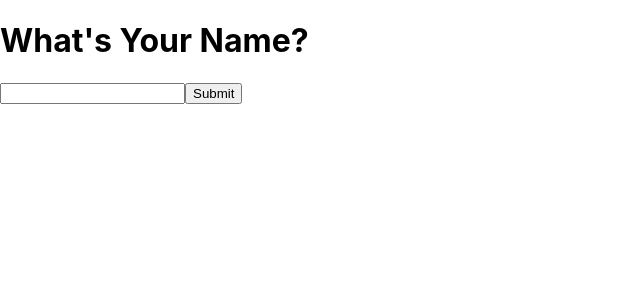
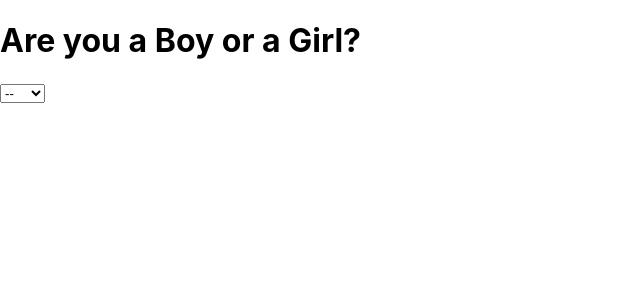
Before and after one commit to Kah919/NameRater, a React (Create React App) app in the folder name-rater/client/: page /search in a window 1280 px wide. Shown: the top 300 px of the page, without its empty margins (0-640 px from the left). Built offline with nearby package versions, Linux system fonts and the light colour scheme.

Commit message:
fix CORS issue

```diff
--- a/name-rater/client/src/App.js
+++ b/name-rater/client/src/App.js
@@ -1,11 +1,24 @@
-import React from 'react';
+import React, { Component } from 'react';
 // BrowserRouter is called in the top most component so you can call methods 'Switch', 'Route', 'Link' in the render portion
 import { Switch, Route } from 'react-router-dom'
 import Form from './components/Form';
 import TitleScreen from './components/TitleScreen'
+import Result from './components/Result'
 
-function App() {
+class App extends Component {
+  state = {
+    femaleNames: [],
+    maleNames: []
+  }
+// we have to decide where we want to make the fetch request
+  // componentDidMount() {
+  //   fetch(`http://localhost:5000/api/names/female`)
+  //     .then(res => res.json())
+  //     .then(console.log)
+  // }
 
+
+  render() {
     return (
       // Switch matches the 'path' to the first URL param that comes up;
       // 'exact' is a key word, it requires  the path to match the URL exact;
@@ -13,8 +26,10 @@ function App() {
       <Switch>
         <Route exact path='/' component={TitleScreen}/>
         <Route exact path='/search' component={Form}/>
+        <Route exact path='/results' component={Result}/>
       </Switch>
     );
   }
+}
 
 export default App;
--- a/name-rater/client/src/components/Form.js
+++ b/name-rater/client/src/components/Form.js
@@ -1,31 +1,68 @@
 import React, { Component } from 'react';
-import Result  from './Result';
+// import ResultContainer from '../containers/ResultContainer'
+// import Result  from './Result';
+// import { Link } from 'react-router-dom';
+// import { response } from 'express';
 
 class Form extends Component {
     state = {
         sex: "",
-        name: ""
+        name: "",
+        submit: false
+        // names: []
+    }
+
+    handleDropDown = (event) => {
+        if(!!event.target.value){
+            this.setState({sex: event.target.value})
+        }
     }
 
     handleSubmit = (event) => {
         event.preventDefault()
+        this.setState({submit: !this.state.submit})
     }
 
     handleChange = (event) => {
+        // let lower = event.target.value.toLowerCase()
+        // let normalized = lower.charAt(0).toUpperCase() + lower.slice(1)
         this.setState({
             name: event.target.value
         })
     }
 
     render() {
+        // console.log(this.state)
         return(
             <div>
-                <h1>What's Your Name?</h1>
-                <form>
-                    <input type='text' name='name' value={this.state.name} onChange={this.handleChange}/>
-                    <input type='submit' onSubmit={this.handleSubmit}/>
-                </form>
-                {/* <Result /> */}
+                {
+                    !!this.state.sex ?
+                    <div>
+                        <h1>What's Your Name?</h1>
+                        <form onSubmit={this.handleSubmit}>
+                            <input type='text' name='name' value={this.state.name} onChange={this.handleChange}/>
+                            {/* <Link to={{
+                                pathname: './results',
+                                formProps:{
+                                    name: this.state.name,
+                                    sex: this.state.sex
+                                }
+                            }}> */}
+                                <input type='submit'/>
+                            {/* </Link> */}
+                        </form>
+                        {/* <Result /> */}
+                    </div>
+                    :
+                    <div>
+                        <h1>Are you a Boy or a Girl?</h1>
+                        <select name='sex' onChange={this.handleDropDown}>
+                            <option value=''>--</option>
+                            <option value='male'>Boy</option>
+                            <option value='female'>Girl</option>
+                        </select>
+                    </div>
+                }
             </div>
         )
     }
--- a/name-rater/client/src/components/Result.js
+++ b/name-rater/client/src/components/Result.js
@@ -2,23 +2,22 @@ import React, { Component } from 'react';
 
 class Result extends Component {
     state = {
-        result: {}
+        results: []
     }
 
-    // componentDidMount() {
-    //     fetch(`http://localhost:5000/api/names/${this.props.sex}`)
-    //     .then(res => res.json())
-    //     .then(data => {
-    //         this.setState({
-    //             result: data
-    //         })
-    //     })
-    // }
+    componentDidMount() {
+        fetch(`http://localhost:5000/api/names/${this.props.location.formProps.sex}`)
+            .then(res => res.json())
+            .then(data => this.setState({results: data}))
+    }
 
-
+    // fetch(`http://localhost:5000/api/names/${this.state.sex}`)
+    //         .then(res => res.json())
+    //         .then(data => console.log(data))
 
     render() {
-        // console.log(this.state.list)
+        // console.log(this.props.location.formProps.sex)
+        console.log(this.state.results)
         return(
             <>
                 <h1> HI From The Results Component</h1>
--- a/name-rater/client/src/components/TitleScreen.js
+++ b/name-rater/client/src/components/TitleScreen.js
@@ -3,7 +3,6 @@ import React, { Component } from 'react';
 import { Link } from 'react-router-dom';
 
 class TitleScreen extends Component {
-
     render() {
         return (
             <div>
--- /dev/null
+++ b/name-rater/client/src/containers/ResultContainer.js
@@ -0,0 +1,15 @@
+import React, { Component } from 'react';
+
+class ResultContainer extends Component{
+
+    render() {
+        return(
+            <div>
+                Hello from the Results Container
+            </div>
+        )
+    }
+
+}
+
+export default ResultContainer
```
Also changed, not shown: 2 other files (tests, documents, lock files or other folders). Lines whose indentation alone changed are shown as unchanged.
